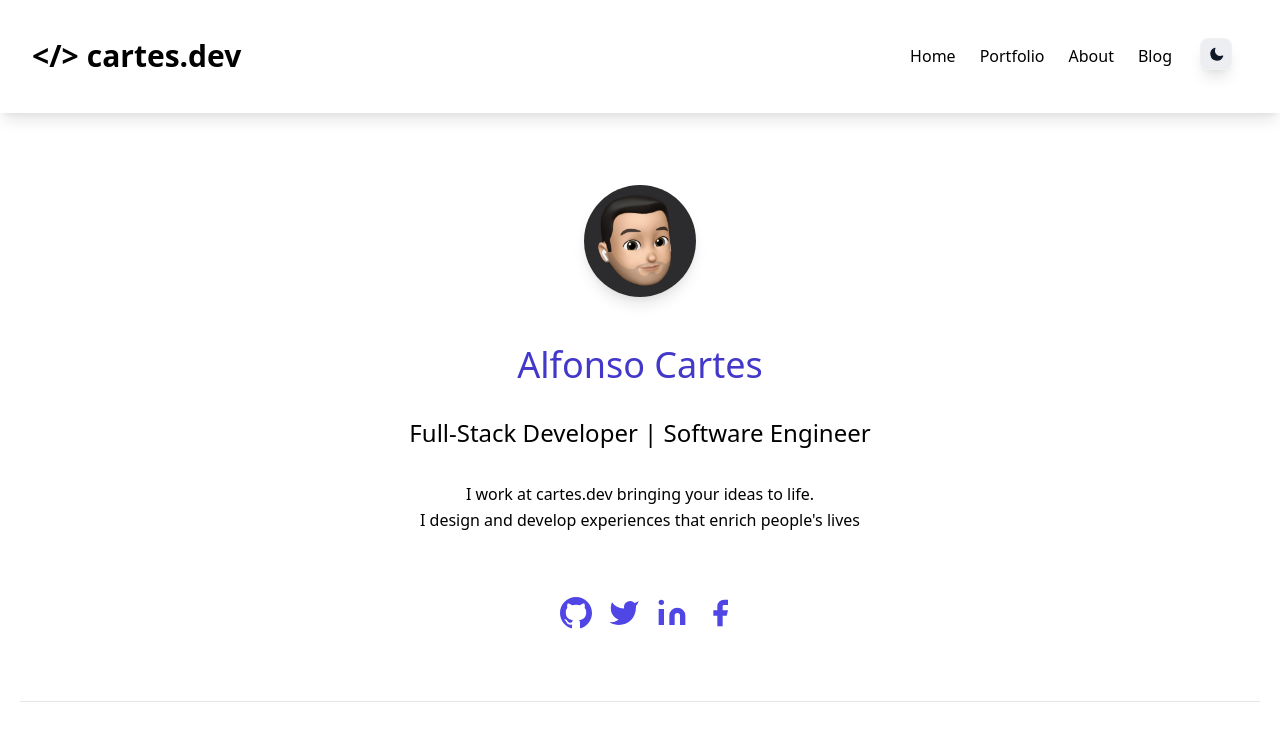
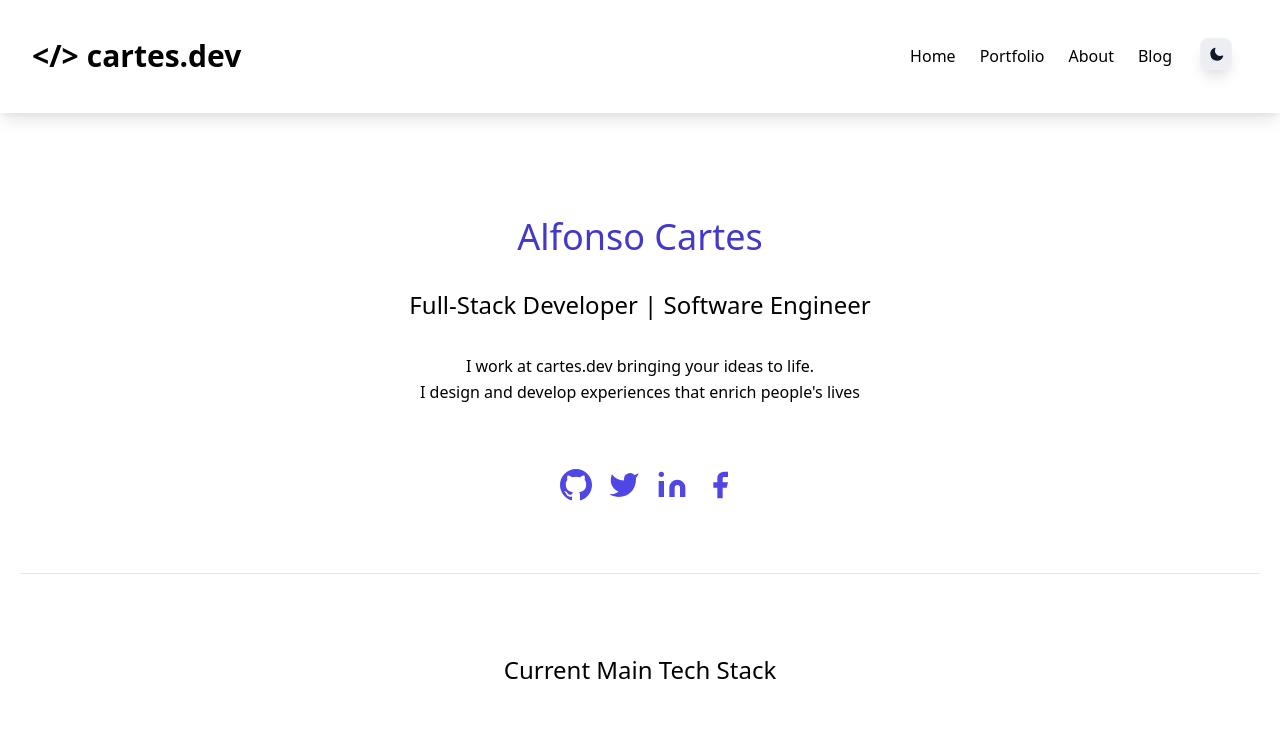
Before and after one commit to alfonsocartes/cartes_dev, a Next.js app: page / in a window 1280 px wide. Shown: the top 732 px of the page. Built offline with nearby package versions, Linux system fonts and the light colour scheme; what @tailwindcss/typography would draw is missing.

Commit message:
Remove image from Hero component

```diff
--- a/components/HeroPersonal.js
+++ b/components/HeroPersonal.js
@@ -1,4 +1,4 @@
-import Image from "next/image";
+// import Image from "next/image";
 import Link from "next/link";
 import SocialNetworks from "./SocialNetworks";
 
@@ -6,7 +6,7 @@ const HeroPersonal = () => (
   <div className="pb-10 border-b border-gray-200">
     <section className="body-font">
       <div className="container mx-auto flex py-8 items-center justify-center flex-col">
-        <div className="w-28 h-28 relative mb-4">
+        {/* <div className="w-28 h-28 relative mb-4">
           <div className="w-full h-full rounded-full visible object-cover object-center overflow-hidden shadow-lg">
             <Image
               src="/static/images/alfonso-cartes.jpeg"
@@ -16,7 +16,7 @@ const HeroPersonal = () => (
               priority
             />
           </div>
-        </div>
+        </div> */}
         <div className="text-center lg:w-2/3 w-full">
           <h1 className="title-font sm:text-4xl text-3xl m-8 font-medium text-indigo-700 hover:text-indigo-400 dark:text-indigo-400 dark:hover:text-indigo-600">
             <Link href="/about">Alfonso Cartes</Link>
```
